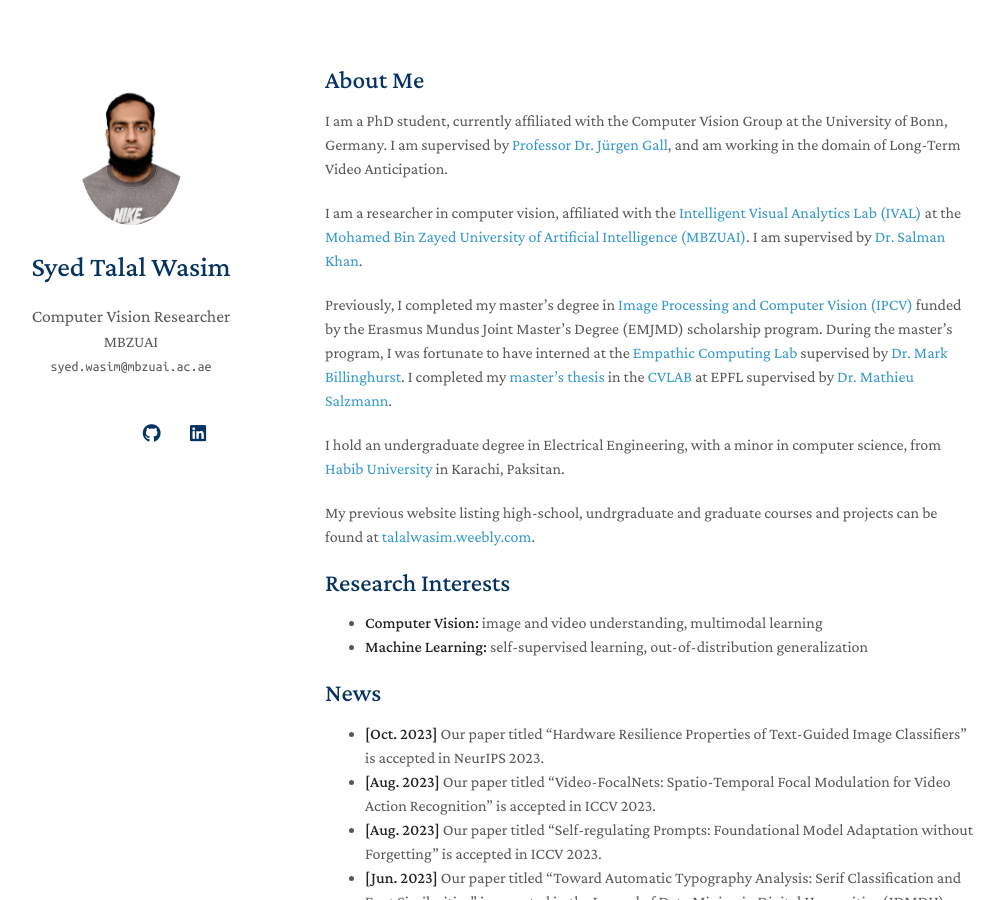
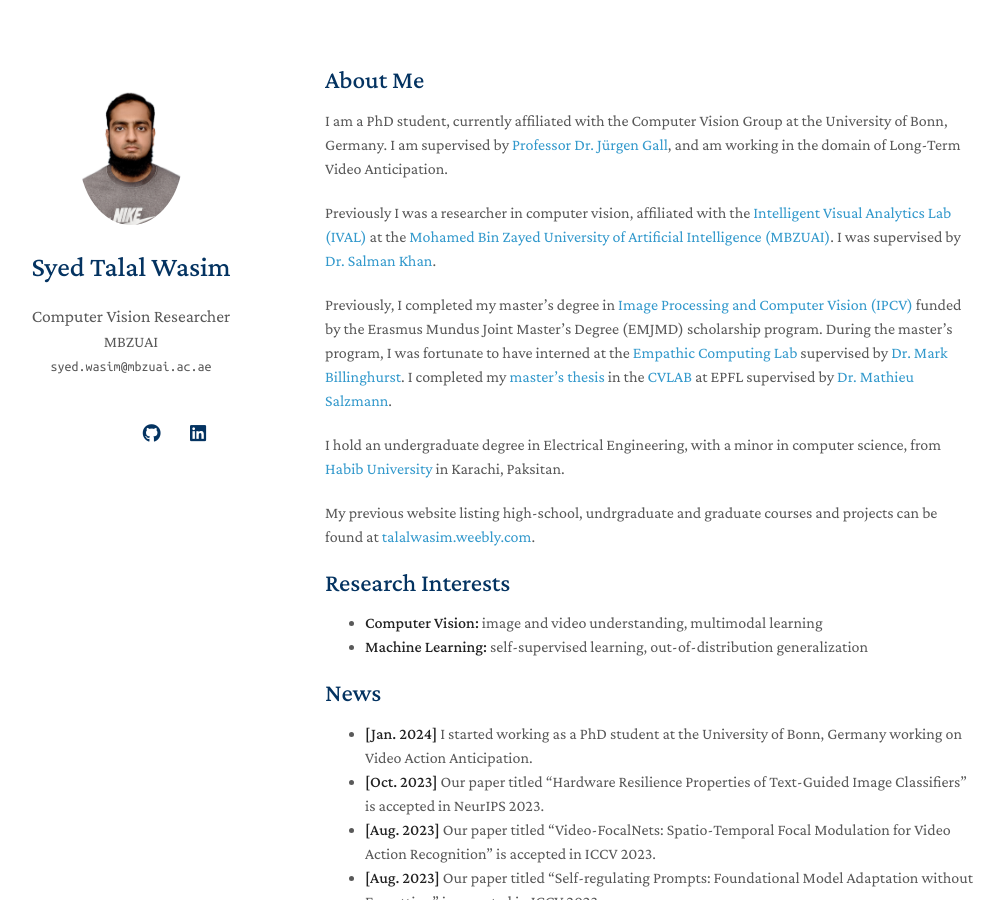
Before and after one commit to TalalWasim/talalwasim.github.io, a Jekyll site: the page built from index.md, in a window 1280 px wide and 900 px high. Shown: the whole window, without its empty margins (145-1149 px from the left). Built offline with Jekyll 4.4.1, drawn with Linux system fonts in a browser that asks for light colours; nearby versions of some CDN libraries; a style sheet for code colours, icons or effects is not loaded; our own code applies the rules of GitHub Pages for plain Markdown files.

Commit message:
updated info

```diff
--- a/index.md
+++ b/index.md
@@ -6,7 +6,7 @@ layout: homepage
 
 I am a PhD student, currently affiliated with the Computer Vision Group at the University of Bonn, Germany. I am supervised by [Professor Dr. Jürgen Gall](https://pages.iai.uni-bonn.de/gall_juergen/), and am working in the domain of Long-Term Video Anticipation.
 
-I am a researcher in computer vision, affiliated with the [Intelligent Visual Analytics Lab (IVAL)](https://www.ival-mbzuai.com/){:target="_blank"} at the [Mohamed Bin Zayed University of Artificial Intelligence (MBZUAI)](https://mbzuai.ac.ae/){:target="_blank"}. I am supervised by [Dr. Salman Khan](https://scholar.google.com.pk/citations?user=M59O9lkAAAAJ&hl=en){:target="_blank"}.
+Previously I was a researcher in computer vision, affiliated with the [Intelligent Visual Analytics Lab (IVAL)](https://www.ival-mbzuai.com/){:target="_blank"} at the [Mohamed Bin Zayed University of Artificial Intelligence (MBZUAI)](https://mbzuai.ac.ae/){:target="_blank"}. I was supervised by [Dr. Salman Khan](https://scholar.google.com.pk/citations?user=M59O9lkAAAAJ&hl=en){:target="_blank"}.
 
 Previously, I completed my master's degree in [Image Processing and Computer Vision (IPCV)](http://ipcv.eu/){:target="_blank"} funded by the Erasmus Mundus Joint Master's Degree (EMJMD) scholarship program. During the master's program, I was fortunate to have interned at  the [Empathic Computing Lab](http://empathiccomputing.org/){:target="_blank"} supervised by [Dr. Mark Billinghurst](https://scholar.google.com/citations?user=S-J_ItYAAAAJ&hl=en){:target="_blank"}. I completed my [master's thesis](assets/files/msc_thesis_wasim_syedtalal.pdf){:target="_blank"} in the [CVLAB](https://www.epfl.ch/labs/cvlab/){:target="_blank"} at EPFL supervised by [Dr. Mathieu Salzmann](https://scholar.google.com/citations?user=n-B0jr4AAAAJ&hl=en&oi=ao){:target="_blank"}.
 
@@ -20,6 +20,7 @@ My previous website listing high-school, undrgraduate and graduate courses and p
 - **Machine Learning:** self-supervised learning, out-of-distribution generalization
 
 ## News
+- **[Jan. 2024]** I started working as a PhD student at the University of Bonn, Germany working on Video Action Anticipation.
 - **[Oct. 2023]** Our paper titled "Hardware Resilience Properties of Text-Guided Image Classifiers" is accepted in NeurIPS 2023.
 - **[Aug. 2023]** Our paper titled "Video-FocalNets: Spatio-Temporal Focal Modulation for Video Action Recognition" is accepted in ICCV 2023.
 - **[Aug. 2023]** Our paper titled "Self-regulating Prompts: Foundational Model Adaptation without Forgetting" is accepted in ICCV 2023.
```
